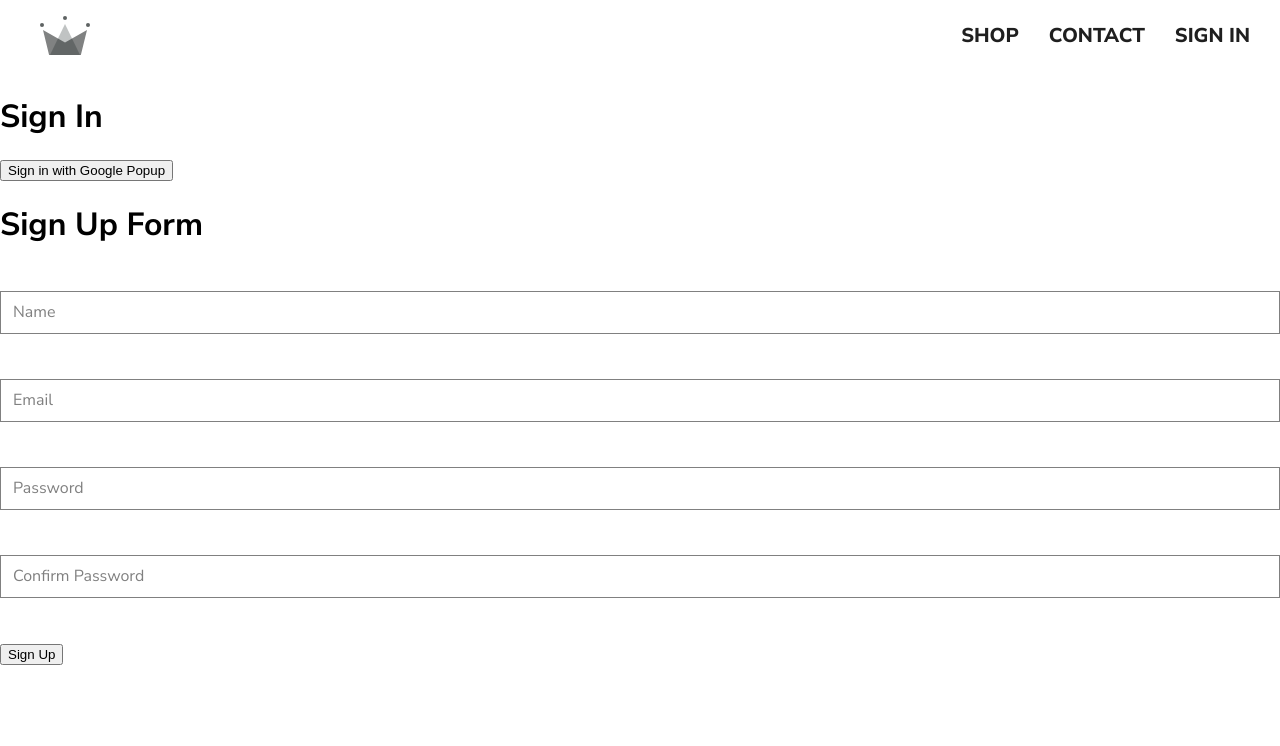
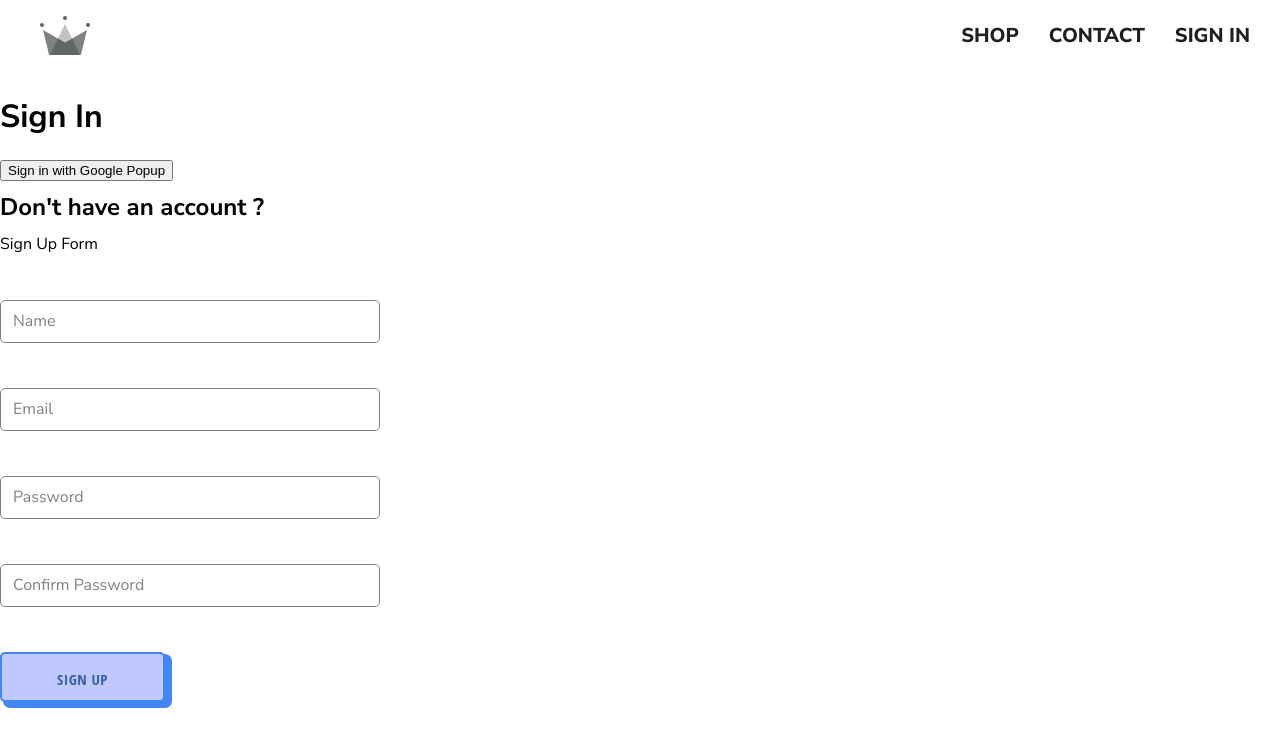
Before and after one commit to weekendatchewie/crown-shop, a React (Create React App) app: page /sign-in in a window 1280 px wide. Shown: the top 746 px of the page. Built offline with nearby package versions, Linux system fonts and the light colour scheme.

Commit message:
form style

```diff
--- a/src/assets/globale.styles.scss
+++ b/src/assets/globale.styles.scss
@@ -1,2 +1,2 @@
-$blue-light: #a9bafc;
+$blue-light: #c0c8ff;
 $soft-black: #1f1f1f
--- /dev/null
+++ b/src/components/button/button.component.jsx
@@ -0,0 +1,17 @@
+import './button.styles.scss';
+
+const BUTTON_TYPE_CLASSES = {
+    google: 'google-sign-in',
+    inverted: 'inverted'
+}
+
+
+function Button({children, buttonType, ...otherProps}) {
+    return (
+        <button className={`button-container ${BUTTON_TYPE_CLASSES[buttonType]}`} {...otherProps}>
+            {children}
+        </button>
+    );
+}
+
+export default Button;
--- /dev/null
+++ b/src/components/button/button.styles.scss
@@ -0,0 +1,58 @@
+@import "src/assets/globale.styles";
+
+.button-container {
+  min-width: 165px;
+  width: auto;
+  height: 50px;
+  letter-spacing: 0.5px;
+  line-height: 50px;
+  padding: 0 35px 0 35px;
+  font-size: 15px;
+  color: black;
+  background-color: white;
+  text-transform: uppercase;
+  font-family: 'Open Sans Condensed';
+  font-weight: bolder;
+  border: 2px solid black;
+  cursor: pointer;
+  display: flex;
+  justify-content: center;
+  transition: .3s all ease;
+  box-shadow: 5px 4px 0px 2px black;
+  border-radius: 5px;
+
+  &:hover {
+    //background-color: white;
+    //color: black;
+    //border: 1px solid black;
+
+    box-shadow: 1.5px 1.5px 0px 1px black;
+    margin-left: 4px;
+  }
+
+  &.google-sign-in {
+    color: #3360ab;
+    background-color: $blue-light;
+    border-color: #4285f4;
+    box-shadow: 5px 4px 0px 2px #4285f4;
+    font-weight: 900;
+
+    &:hover {
+      //background-color: #357ae8;
+      //border: none;
+      box-shadow: 1.5px 1.5px 0px 1px #4285f4;
+    }
+  }
+
+  &.inverted {
+    //background-color: white;
+    //color: black;
+    //border: 2px solid black;
+
+    &:hover {
+      background-color: black;
+      color: white;
+      //border: none;
+    }
+  }
+}
--- a/src/components/form-input/form-input.styles.scss
+++ b/src/components/form-input/form-input.styles.scss
@@ -22,7 +22,7 @@ $main-color: black;
     padding: 10px 10px 10px 5px;
     display: block;
     width: 100%;
-    border-radius: 0;
+    border-radius: 5px;
     border: 1.5px solid $sub-color;
     margin: 25px 0;
     transition: 500ms ease border-color;
--- a/src/components/signup-form/signup-form.component.jsx
+++ b/src/components/signup-form/signup-form.component.jsx
@@ -1,6 +1,9 @@
 import {useState} from 'react';
 import {createAuthUserWithEmailAndPassword, createUserDocumentFromAuth} from "../../utils/firebase/firebase.utils";
 import FormInput from "../form-input/form-input.component";
+
+import './signup-form.styles.scss';
+import Button from "../button/button.component";
 
 const defaultFormFields = {
     displayName: '',
@@ -51,8 +54,9 @@ function SignupForm() {
     }
 
     return (
-        <div>
-            <h1>Sign Up Form</h1>
+        <div className="sign-up-container">
+            <h2>Don't have an account ?</h2>
+            <span>Sign Up Form</span>
 
             <form onSubmit={handleSubmit}>
 
@@ -92,7 +96,7 @@ function SignupForm() {
                     value={confirmPassword}
                 />
 
-                <button type="submit">Sign Up</button>
+                <Button type="submit" buttonType="google">Sign Up</Button>
 
             </form>
         </div>
--- /dev/null
+++ b/src/components/signup-form/signup-form.styles.scss
@@ -0,0 +1,9 @@
+.sign-up-container {
+  display: flex;
+  flex-direction: column;
+  width: 380px;
+}
+
+h2 {
+  margin: 10px 0
+}
```
